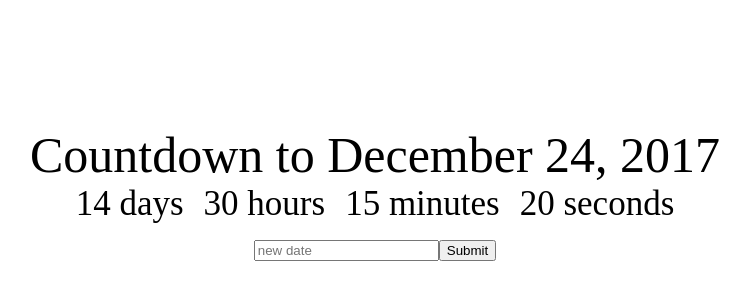
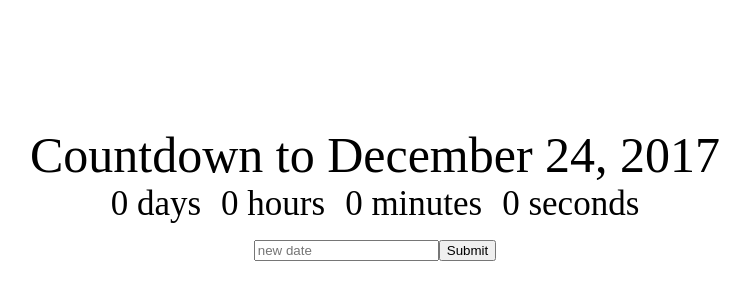
Before and after one commit to i-tea/react-countdown, a React (Create React App) app in the folder count-down/: page / in a window 1280 px wide. Shown: the top 300 px of the page, without its empty margins (265-1015 px from the left). Built offline with nearby package versions, Linux system fonts and the light colour scheme.

Commit message:
Clock component added

```diff
--- a/count-down/src/App.jsx
+++ b/count-down/src/App.jsx
@@ -1,4 +1,5 @@
 import React, { Component } from 'react'; // React { Component } cause we also wanna use components
+import Clock from './Clock';
 import './App.css';
 
 class App extends Component {
@@ -23,12 +24,7 @@
         <div className="App-title">
           Countdown to {this.state.deadline}
         </div>
-        <div>
-          <div className="Clock-days">14 days</div>
-          <div className="Clock-hours">30 hours</div>
-          <div className="Clock-minutes">15 minutes</div>
-          <div className="Clock-seconds">20 seconds</div>
-        </div>
+        <Clock />
         <div>
           <input
             placeholder='new date'
--- /dev/null
+++ b/count-down/src/Clock.jsx
@@ -0,0 +1,26 @@
+import React, { Component } from 'react';
+import './App.css';
+
+class Clock extends Component {
+    constructor(props) {
+        super(props);
+        this.state = {
+            days: 0,
+            hours: 0,
+            minutes: 0,
+            seconds: 0
+        }
+    }
+    render() {
+        return(
+        <div>
+            <div className="Clock-days">{this.state.days} days</div>
+            <div className="Clock-hours">{this.state.hours} hours</div>
+            <div className="Clock-minutes">{this.state.minutes} minutes</div>
+            <div className="Clock-seconds">{this.state.seconds} seconds</div>
+        </div>
+        )
+    }
+}
+
+export default Clock;
```
